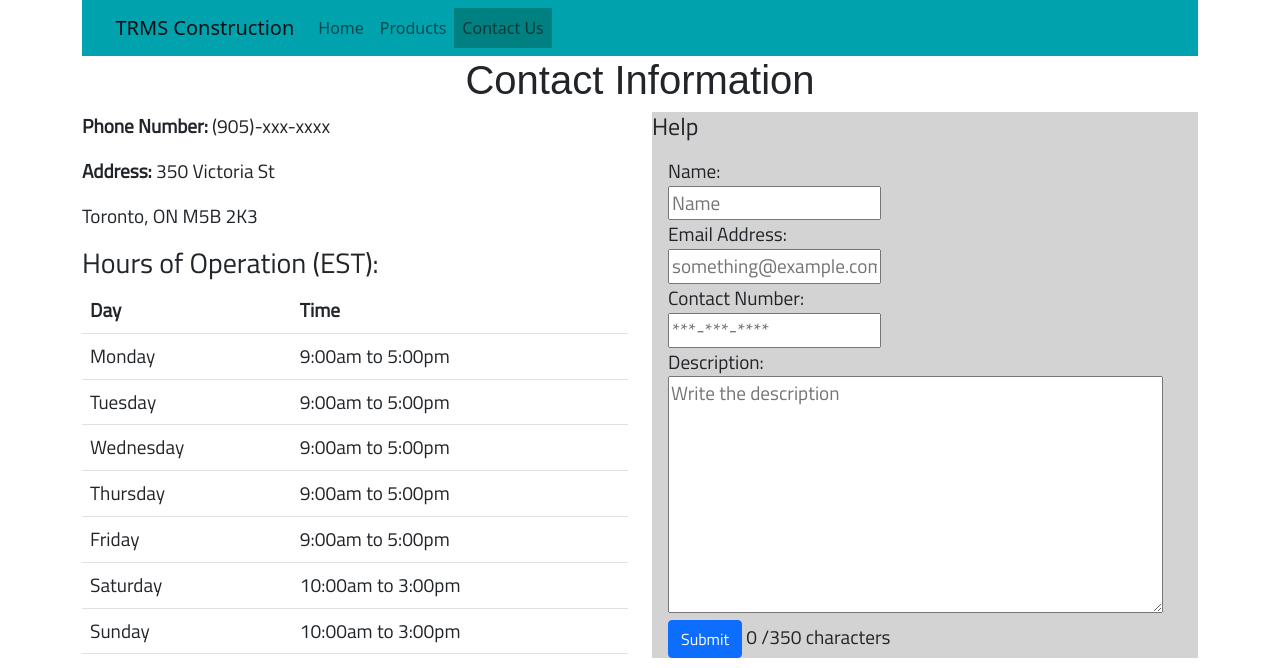
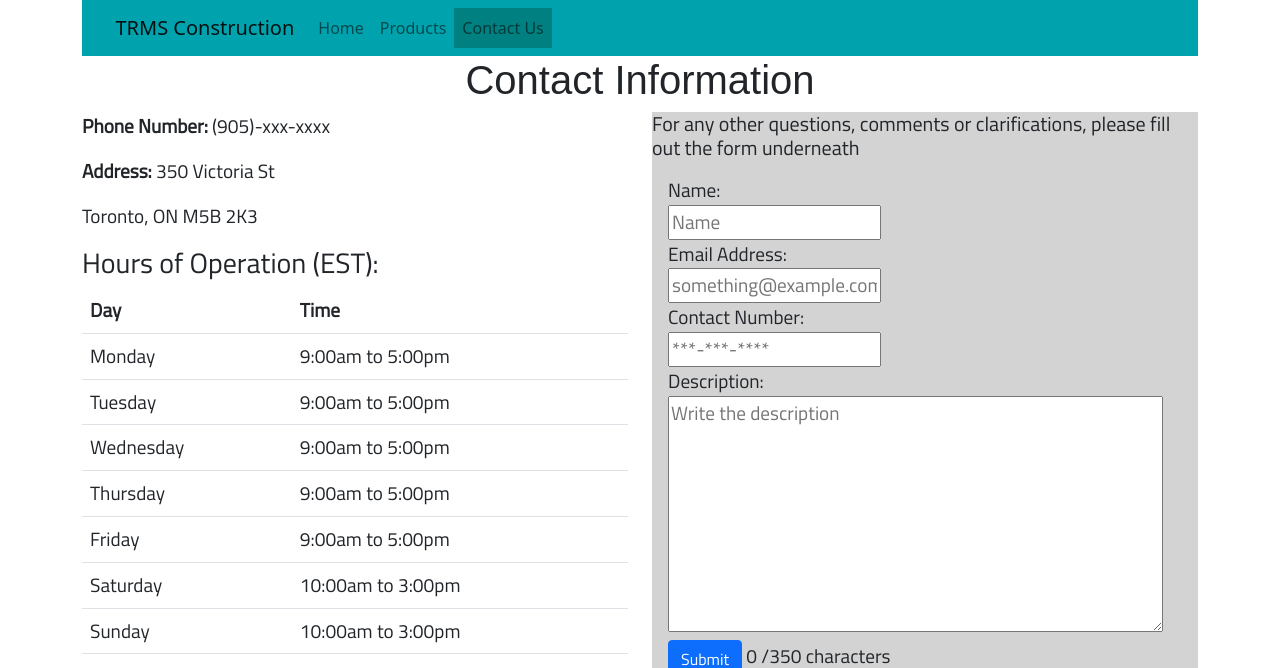
Before and after one commit to MeshwaS/capstonePOC, a plain HTML site: page src/ContactUS.html in a window 1280 px wide. Shown: the top 668 px of the page. Drawn offline with nearby package versions, Linux system fonts and the light colour scheme; a web font is replaced by a local one.

Commit message:
Update ContactUS.html

```diff
--- a/src/ContactUS.html
+++ b/src/ContactUS.html
@@ -93,7 +93,8 @@
           </div>
           <div class="col-lg-6">
             <div id="form">
-              <h4>Help</h4>
+              <h5>For any other questions, comments or clarifications, please fill
+              out the form underneath</h5>
             <div id="form"
               <For any other questions, comments or clarifications, please fill
               out the form underneath:>
```
